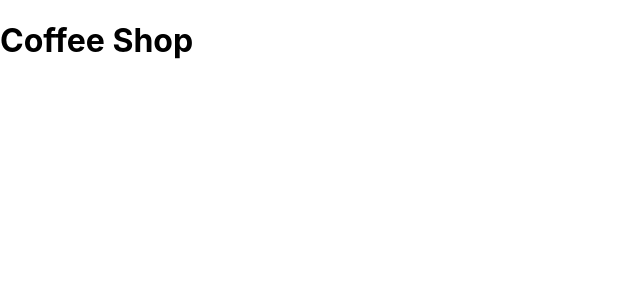
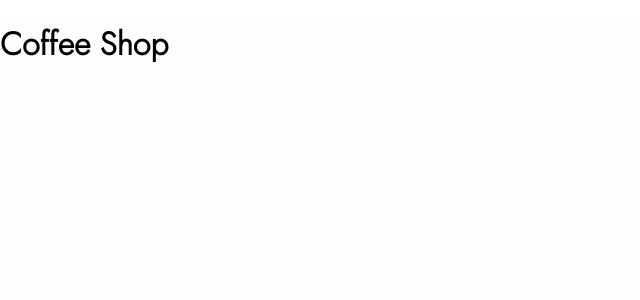
Before and after one commit to philip993/coffee-shop, a React (Create React App) app: page / in a window 1280 px wide. Shown: the top 300 px of the page, without its empty margins (0-640 px from the left). Built offline with nearby package versions, Linux system fonts and the light colour scheme.

Commit message:
1.18. Global style

```diff
--- a/src/Components/App/App.js
+++ b/src/Components/App/App.js
@@ -1,6 +1,7 @@
 import React from 'react';
 import Homepage from '../Homepage/Homepage';
 import { Switch, Route } from 'react-router-dom';
+import './AppStyle.scss';
 
 const App = () => {
   return (
--- /dev/null
+++ b/src/Components/App/AppStyle.scss
@@ -0,0 +1,8 @@
+@import url('https://fonts.googleapis.com/css2?family=Jost:wght@300&display=swap');
+.app {
+  height: 100vh;
+  margin: 0;
+  padding: 0;
+  font-family: 'Jost', sans-serif;
+  background-color: #fdfffc;
+}
```
